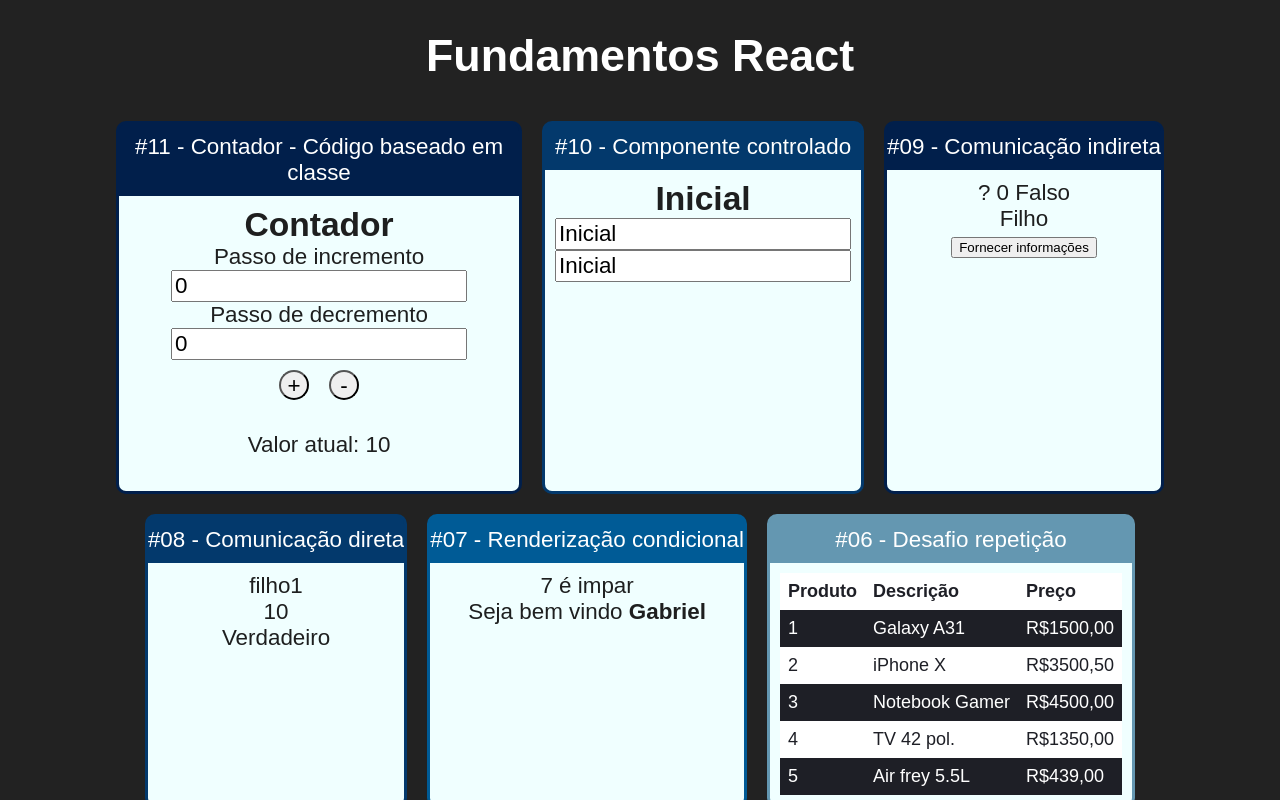
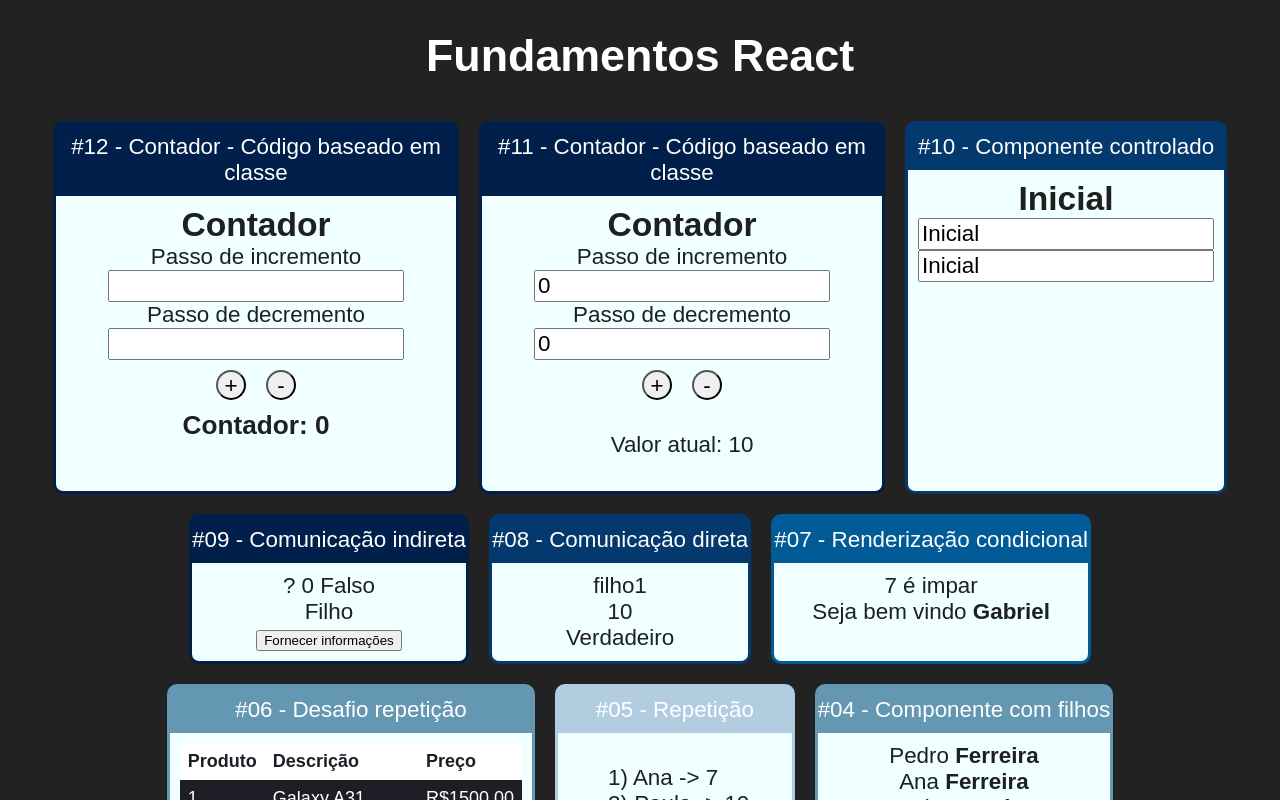
Before and after one commit to galongatti/introducaoReactJS, a React (Create React App) app: page / in a window 1280 px wide. Shown: the top 800 px of the page. Built offline with nearby package versions, Linux system fonts and the light colour scheme.

Commit message:
Contador 2 - Fragmentação de componente

```diff
--- a/src/App.jsx
+++ b/src/App.jsx
@@ -15,12 +15,19 @@ import DiretaPai from "./components/comunicacao/DiretaPai";
 import IndiretaPai from "./components/comunicacao/IndiretaPai";
 import Input from "./components/formulario/Input";
 import Contador from "./components/contador/Contador";
+import Contador2 from "./components/contador/Contador2";
 
 function App() {
 	return (
 		<div className="App">
 			<h1>Fundamentos React</h1>
 			<div className="Cards">
+				<Card
+					titulo="#12 - Contador - Código baseado em classe "
+					color="#011f4b"
+				>
+					<Contador2 numeroInicial={10} />
+				</Card>
 				<Card
 					titulo="#11 - Contador - Código baseado em classe "
 					color="#011f4b"
--- a/src/components/comunicacao/IndiretaPai.jsx
+++ b/src/components/comunicacao/IndiretaPai.jsx
@@ -6,7 +6,7 @@ function IndiretaPai(props) {
 	let [idade, setIdade] = useState(0);
 	let [nerd, setNerd] = useState(false);
 
-	function fornecerInformações(nome, idade, nerd) {
+	function fornecerInformacoes(nome, idade, nerd) {
 		setNome(nome);
 		setIdade(idade);
 		setNerd(nerd);
@@ -19,7 +19,7 @@ function IndiretaPai(props) {
 				<span>{idade} </span>
 				<span>{nerd ? "Verdadeiro" : "Falso"} </span>
 			</div>
-			<InderetaFilho quandoClicar={fornecerInformações}></InderetaFilho>
+			<InderetaFilho quandoClicar={fornecerInformacoes}></InderetaFilho>
 		</div>
 	);
 }
--- /dev/null
+++ b/src/components/contador/Botoes.jsx
@@ -0,0 +1,12 @@
+import React from "react";
+
+function Botoes(props) {
+	return (
+		<div>
+			<button onClick={props.incrementar}>+</button>
+			<button onClick={props.decrementar}>-</button>
+		</div>
+	);
+}
+
+export default Botoes;
--- /dev/null
+++ b/src/components/contador/Contador2.jsx
@@ -0,0 +1,43 @@
+import React, { useState } from "react";
+import "./Contador.css";
+import Display from "./Display";
+import Botoes from "./Botoes";
+import PassoForm from "./PassoForm";
+
+function Contador2(props) {
+	let [passoIncremento, setPassoIncremento] = useState(props.passoIncremento);
+	let [passoDecremento, setPassoDecremento] = useState(props.passoDecremento);
+	let [numero, setNumero] = useState(props.numero || 0);
+
+	function incrementar() {
+		setNumero(numero + passoIncremento);
+	}
+
+	function decrementar() {
+		setNumero(numero - passoDecremento);
+	}
+
+	function definirIncremento(valor) {
+		setPassoIncremento(valor);
+	}
+
+	function definirDecremento(valor) {
+		setPassoDecremento(valor);
+	}
+
+	return (
+		<div className="Contador">
+			<h2>Contador</h2>
+			<PassoForm
+				setPassoIncremento={definirIncremento}
+				passoIncremento={passoIncremento}
+				setPassoDecremento={definirDecremento}
+				passoDecremento={passoDecremento}
+			/>
+			<Botoes incrementar={incrementar} decrementar={decrementar} />
+			<Display numero={numero} />
+		</div>
+	);
+}
+
+export default Contador2;
--- /dev/null
+++ b/src/components/contador/Display.jsx
@@ -0,0 +1,11 @@
+import React from "react";
+
+function Display(props) {
+	return (
+		<div>
+			<h3>Contador: {props.numero}</h3>
+		</div>
+	);
+}
+
+export default Display;
--- /dev/null
+++ b/src/components/contador/PassoForm.jsx
@@ -0,0 +1,32 @@
+import React from "react";
+
+function PassoForm(props) {
+	return (
+		<div>
+			<div>
+				<label htmlFor="passoIncremento">Passo de incremento</label>
+				<input
+					id="passoIncremento"
+					type="number"
+					value={props.passoIncremento}
+					onChange={(e) =>
+						props.setPassoIncremento(parseInt(e.target.value))
+					}
+				/>
+			</div>
+			<div>
+				<label htmlFor="">Passo de decremento</label>
+				<input
+					id="passoDecremento"
+					type="number"
+					value={props.passoDecremento}
+					onChange={(e) =>
+						props.setPassoDecremento(parseInt(e.target.value))
+					}
+				/>
+			</div>
+		</div>
+	);
+}
+
+export default PassoForm;
```
